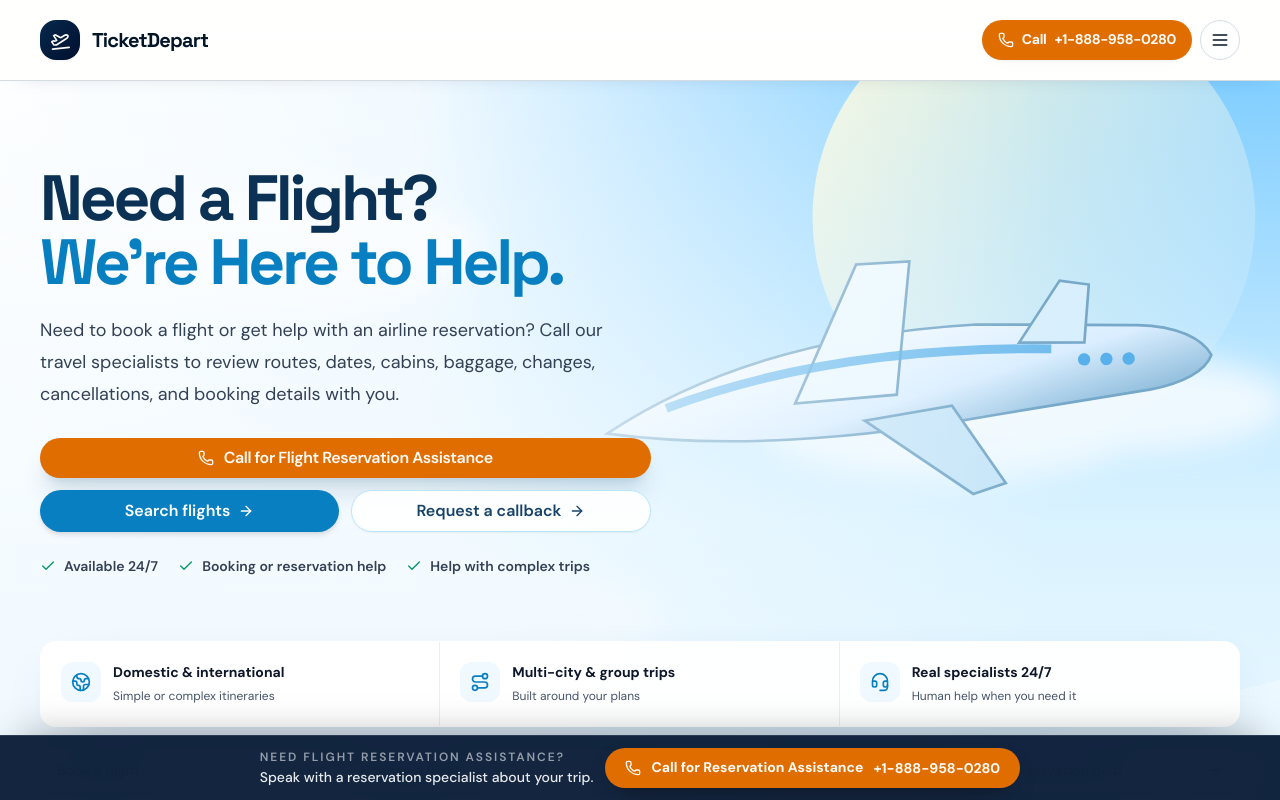
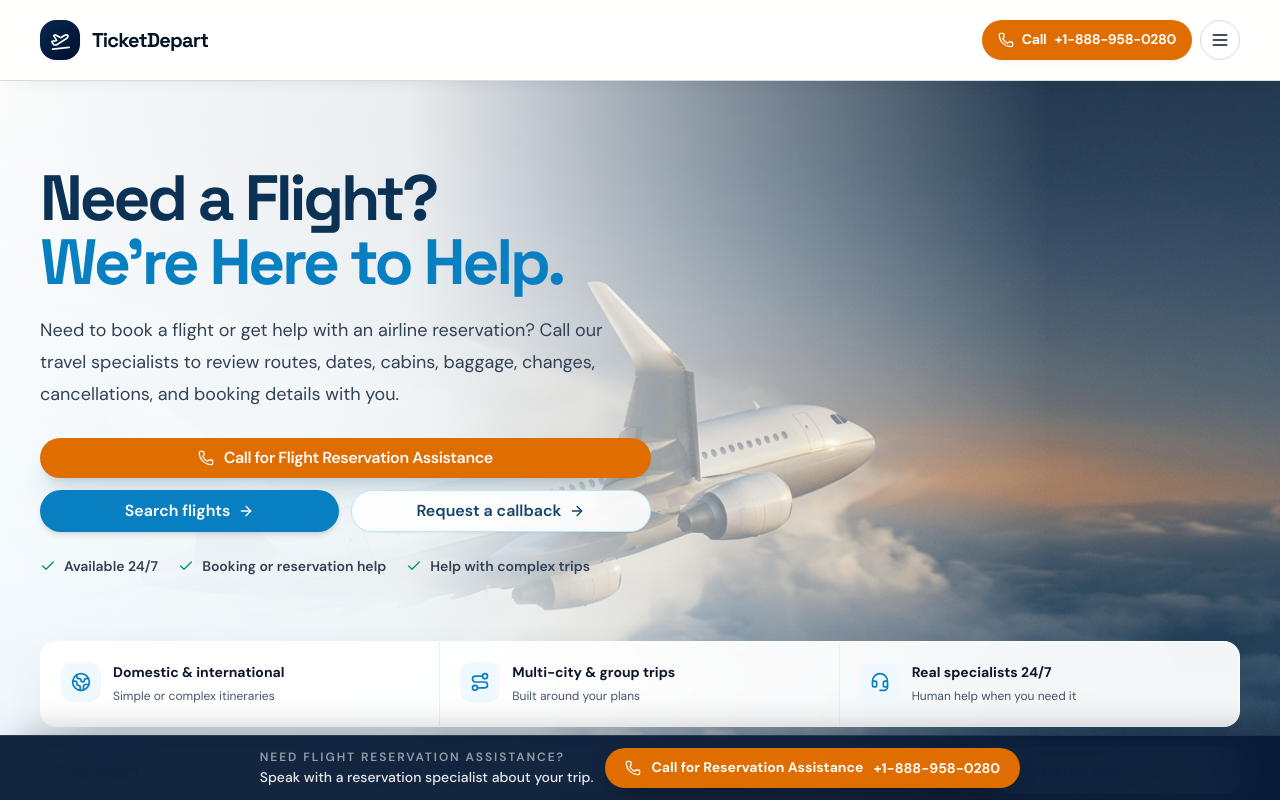
Before and after one commit to gauravpabbun1989-spec/td-2-2026, a React (Vite) app in the folder src/frontend/: page / in a window 1280 px wide. Shown: the top 800 px of the page. Built offline with nearby package versions, Linux system fonts and the light colour scheme; what @caffeineai/core-infrastructure would draw is missing.

Commit message:
Preserve existing homepage hero background

```diff
--- a/src/frontend/src/components/home/HeroSection.tsx
+++ b/src/frontend/src/components/home/HeroSection.tsx
@@ -3,7 +3,7 @@ import { SITE } from "@/lib/site";
 import { ArrowRight, Check, Globe2, Headset, Route } from "lucide-react";
 import { Link } from "@tanstack/react-router";
 
-const HERO_IMAGE = "/assets/generated/hero-flight-lcp.svg";
+const HERO_IMAGE = "/assets/generated/hero-flight.dim_1600x1100.jpg";
 
 const HERO_POINTS = [
   { icon: Globe2, label: "Domestic & international", detail: "Simple or complex itineraries" },
@@ -26,7 +26,6 @@ export function HeroSection() {
         height={900}
         fetchPriority="high"
         loading="eager"
-        decoding="async"
         className="absolute inset-0 -z-20 h-full w-full object-cover object-[64%_center] sm:object-[60%_center]"
       />
       <div className="absolute inset-0 -z-10 bg-[linear-gradient(90deg,rgba(255,255,255,0.98)_0%,rgba(255,255,255,0.91)_32%,rgba(255,255,255,0.48)_56%,rgba(255,255,255,0.04)_82%)]" />
```
